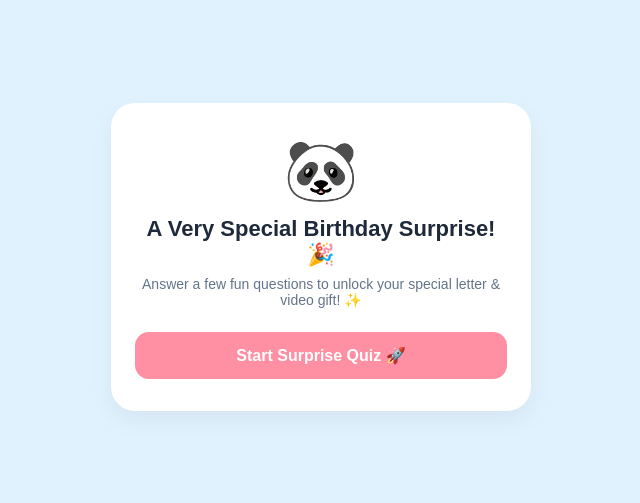
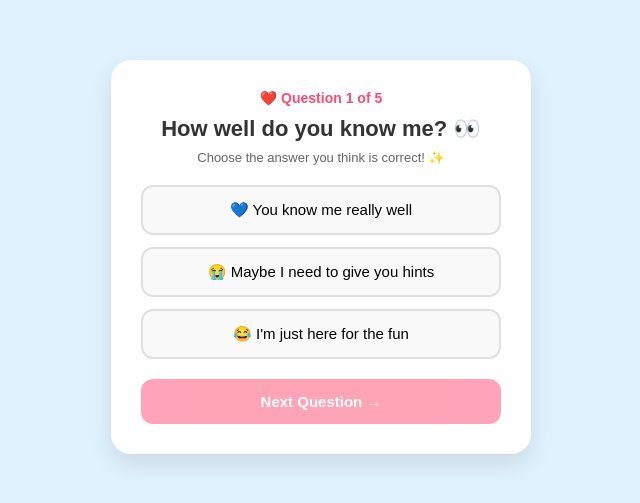
Before and after one commit to umer-eng/birthday-card, a React (Vite) app: page / in a window 1280 px wide. Shown: the part 143-646 px from the top of the page, without its empty margins (319-959 px from the left). Built offline with nearby package versions, Linux system fonts and the light colour scheme.

Commit message:
Restored full original app flow with Home, Quiz, Letter and Video

```diff
--- a/src/App.css
+++ b/src/App.css
@@ -2,153 +2,122 @@
   box-sizing: border-box;
   margin: 0;
   padding: 0;
-  font-family: 'Poppins', sans-serif;
 }
 
 body {
+  font-family: 'Poppins', sans-serif;
   background-color: #e0f2fe;
-  display: flex;
-  justify-content: center;
-  align-items: center;
-  min-height: 100vh;
 }
 
 .app-container {
   display: flex;
   justify-content: center;
   align-items: center;
-  width: 100%;
+  min-height: 100vh;
   padding: 20px;
 }
 
-.quiz-card {
-  background: #ffffff;
-  padding: 32px 24px;
-  border-radius: 24px;
-  box-shadow: 0 10px 25px rgba(0, 0, 0, 0.05);
+.quiz-screen, .special-card, .final-card {
+  background: white;
+  padding: 30px;
+  border-radius: 20px;
+  box-shadow: 0 10px 25px rgba(0, 0, 0, 0.1);
+  text-align: center;
+  max-width: 420px;
   width: 100%;
-  max-width: 420px;
-  text-align: center;
-}
-
-.panda-avatar {
-  font-size: 60px;
-  margin-bottom: 10px;
 }
 
 .question-count {
   color: #ff4b72;
-  font-weight: 600;
+  font-weight: bold;
   font-size: 14px;
-  margin-bottom: 8px;
+  margin-bottom: 10px;
 }
 
 .quiz-title {
   font-size: 22px;
-  color: #1e293b;
+  color: #333;
   margin-bottom: 8px;
 }
 
 .quiz-subtitle {
-  font-size: 14px;
-  color: #64748b;
-  margin-bottom: 24px;
+  font-size: 13px;
+  color: #666;
+  margin-bottom: 20px;
 }
 
 .options-container {
   display: flex;
   flex-direction: column;
   gap: 12px;
-  margin-bottom: 16px;
+  margin-bottom: 20px;
 }
 
 .option-btn {
-  width: 100%;
   padding: 14px;
-  border-radius: 14px;
-  border: 1px solid #e2e8f0;
-  background: #f8fafc;
-  color: #1e293b;
+  border-radius: 12px;
+  border: 2px solid #e0e0e0;
+  background: #f9f9f9;
   font-size: 15px;
   cursor: pointer;
   transition: all 0.2s ease;
 }
 
 .option-btn.correct {
-  background: #dcfce7;
-  border-color: #22c55e;
-  color: #15803d;
-  font-weight: 600;
+  background-color: #28a745;
+  color: white;
+  border-color: #28a745;
 }
 
 .option-btn.wrong {
-  background: #fee2e2;
-  border-color: #ef4444;
-  color: #b91c1c;
+  background-color: #ff4d4d;
+  color: white;
+  border-color: #ff4d4d;
 }
 
 .error-text {
-  color: #ef4444;
+  color: #ff4d4d;
+  font-weight: bold;
   font-size: 13px;
-  margin-bottom: 12px;
+  margin-bottom: 15px;
 }
 
-.nav-buttons {
-  display: flex;
-  gap: 10px;
-}
-
-.next-button {
-  flex: 2;
+.next-button, .final-btn {
   width: 100%;
   padding: 14px;
-  border-radius: 14px;
+  border-radius: 12px;
   border: none;
-  background: #ff8fa3;
+  background: #ff4b72;
   color: white;
-  font-weight: 600;
-  font-size: 16px;
+  font-weight: bold;
+  font-size: 15px;
   cursor: pointer;
 }
 
 .next-button:disabled {
-  background: #fca5a5;
-  opacity: 0.7;
+  opacity: 0.5;
   cursor: not-allowed;
 }
 
-.secondary-btn {
-  flex: 1;
-  padding: 14px;
-  border-radius: 14px;
-  border: 1px solid #cbd5e1;
-  background: #ffffff;
-  color: #475569;
-  font-weight: 600;
-  font-size: 14px;
+.button-group {
+  display: flex;
+  gap: 10px;
+  margin-top: 20px;
+}
+
+.back-btn {
+  width: 100%;
+  padding: 12px;
+  border-radius: 12px;
+  border: none;
+  background: #e0e0e0;
+  color: #333;
+  font-weight: bold;
   cursor: pointer;
 }
 
-.letter-box {
-  background: #fff1f2;
-  padding: 20px;
-  border-radius: 16px;
-  border: 1px solid #fecdd3;
-  text-align: left;
-  color: #9f1239;
-  font-size: 15px;
-  line-height: 1.6;
-  margin-bottom: 20px;
+.special-img, .final-video {
+  width: 100%;
+  border-radius: 12px;
+  margin: 15px 0;
 }
-
-.video-wrapper {
-  width: 100%;
-  border-radius: 16px;
-  overflow: hidden;
-  margin-bottom: 20px;
-}
-
-.final-video {
-  width: 100%;
-  display: block;
-}
--- a/src/App.jsx
+++ b/src/App.jsx
@@ -50,8 +50,7 @@ const quizData = [
 ];
 
 function App() {
-  // Screens: 'home' | 'quiz' | 'letter' | 'final'
-  const [screen, setScreen] = useState("home");
+  const [screen, setScreen] = useState("quiz");
   const [currentQuestionIndex, setCurrentQuestionIndex] = useState(0);
   const [selectedOption, setSelectedOption] = useState(null);
   const [isCorrect, setIsCorrect] = useState(false);
@@ -66,7 +65,7 @@ function App() {
       setErrorMessage("");
     } else {
       setIsCorrect(false);
-      setErrorMessage("❌ Wrong answer! Pick the correct option to proceed.");
+      setErrorMessage("❌ Wrong answer! Try again to proceed.");
     }
   };
 
@@ -80,35 +79,31 @@ function App() {
     if (currentQuestionIndex < quizData.length - 1) {
       setCurrentQuestionIndex((prev) => prev + 1);
     } else {
-      setScreen("letter");
+      setScreen("pre-final");
     }
+  };
+
+  const handleBackToQuiz = () => {
+    setScreen("quiz");
+    setCurrentQuestionIndex(0);
+    setSelectedOption(null);
+    setIsCorrect(false);
+    setErrorMessage("");
   };
 
   return (
     <div className="app-container">
-      {/* SCREEN 1: HOME PAGE */}
-      {screen === "home" && (
-        <div className="quiz-card">
-          <div className="panda-avatar">🐼</div>
-          <h1 className="quiz-title">A Very Special Birthday Surprise! 🎉</h1>
-          <p className="quiz-subtitle">
-            Answer a few fun questions to unlock your special letter & video gift! ✨
-          </p>
-          <button className="next-button" onClick={() => setScreen("quiz")}>
-            Start Surprise Quiz 🚀
-          </button>
-        </div>
-      )}
-
-      {/* SCREEN 2: QUIZ */}
+      {/* QUIZ SCREEN */}
       {screen === "quiz" && (
-        <div className="quiz-card">
+        <section className="quiz-screen">
           <p className="question-count">
             ❤️ Question {currentQuestionIndex + 1} of {quizData.length}
           </p>
 
           <h1 className="quiz-title">{currentQuestion.question}</h1>
-          <p className="quiz-subtitle">Choose the correct answer! ✨</p>
+          <p className="quiz-subtitle">
+            Choose the answer you think is correct! ✨
+          </p>
 
           <div className="options-container">
             {currentQuestion.options.map((option, idx) => {
@@ -131,81 +126,75 @@ function App() {
 
           {errorMessage && <p className="error-text">{errorMessage}</p>}
 
-          <div className="nav-buttons">
-            {currentQuestionIndex > 0 ? (
-              <button
-                className="secondary-btn"
-                onClick={() => {
-                  setCurrentQuestionIndex((prev) => prev - 1);
-                  setSelectedOption(null);
-                  setIsCorrect(false);
-                  setErrorMessage("");
-                }}
-              >
-                ← Back
-              </button>
-            ) : (
-              <button className="secondary-btn" onClick={() => setScreen("home")}>
-                ← Home
-              </button>
-            )}
-
           <button
             className="next-button"
             onClick={handleNextQuestion}
             disabled={!isCorrect}
           >
-              Next →
+            Next Question →
+          </button>
+        </section>
+      )}
+
+      {/* PRE-FINAL / LETTER SCREEN */}
+      {screen === "pre-final" && (
+        <section className="pre-final-screen">
+          <div className="special-card">
+            <h2>You Made It! 🎉</h2>
+            <img
+              src="/special-photo.jpg"
+              alt="Special Memory"
+              className="special-img"
+            />
+            <p>Ready for the main surprise?</p>
+
+            <div className="button-group">
+              <button className="back-btn" onClick={handleBackToQuiz}>
+                ← Back to Quiz
+              </button>
+              <button
+                className="final-btn"
+                onClick={() => setScreen("final")}
+              >
+                See Final Surprise ❤️
               </button>
             </div>
           </div>
+        </section>
       )}
 
-      {/* SCREEN 3: LETTER & GIFT TRANSITION */}
-      {screen === "letter" && (
-        <div className="quiz-card">
-          <h1 className="quiz-title">You Made It! 🎁</h1>
-          <div className="letter-box">
-            <p>Happy Birthday! 🎂✨</p>
-            <p>
-              Thank you for being such an incredible part of my life. Hope your day is filled with joy, laughter, and endless happiness!
-            </p>
-          </div>
-          <div className="nav-buttons">
-            <button
-              className="secondary-btn"
-              onClick={() => {
-                setScreen("quiz");
-                setCurrentQuestionIndex(quizData.length - 1);
-              }}
+      {/* FINAL SURPRISE SCREEN */}
+      {screen === "final" && (
+        <section className="final-screen">
+          <div className="final-card">
+            <h1 className="forever-title">You Are My Forever ❤️</h1>
+
+            <div className="final-video-wrapper">
+              <video
+                className="final-video"
+                controls
+                playsInline
+                preload="auto"
               >
-              ← Back to Quiz
-            </button>
-            <button className="next-button" onClick={() => setScreen("final")}>
-              See Video Surprise ❤️
-            </button>
-          </div>
-        </div>
-      )}
-
-      {/* SCREEN 4: FINAL SURPRISE VIDEO */}
-      {screen === "final" && (
-        <div className="quiz-card">
-          <h1 className="quiz-title" style={{ color: "#ff4b72" }}>
-            You Are My Forever ❤️
-          </h1>
-
-          <div className="video-wrapper">
-            <video className="final-video" controls autoPlay playsInline>
                 <source src="/birthday-video.mp4" type="video/mp4" />
-              Your browser does not support video playback.
+                Your browser does not support the video.
               </video>
             </div>
 
-          <button className="secondary-btn" onClick={() => setScreen("letter")}>
+            <p className="final-message">
+              Some memories are simply too special to be forgotten. 💙
+            </p>
+
+            <div className="final-hearts">💙 💙 💙</div>
+
+            <button
+              className="back-btn"
+              onClick={() => setScreen("pre-final")}
+            >
               ← Back to Letter
             </button>
           </div>
+        </section>
       )}
     </div>
   );
```
Lines whose indentation alone changed are shown as unchanged.
